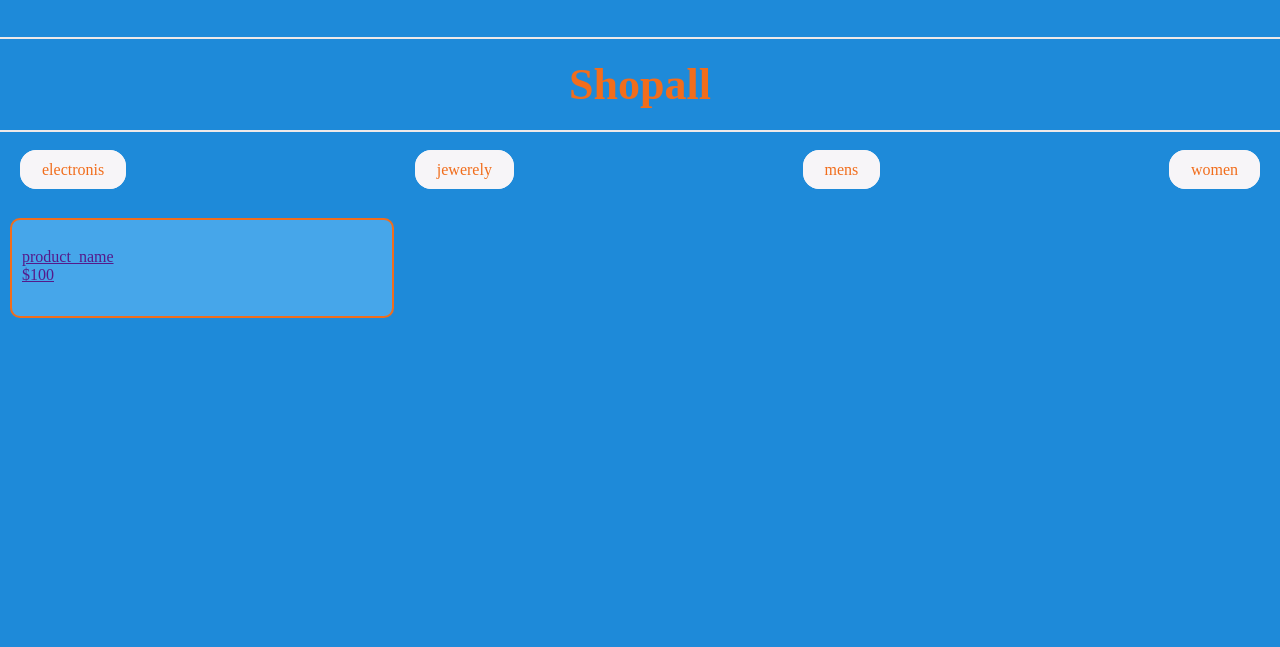
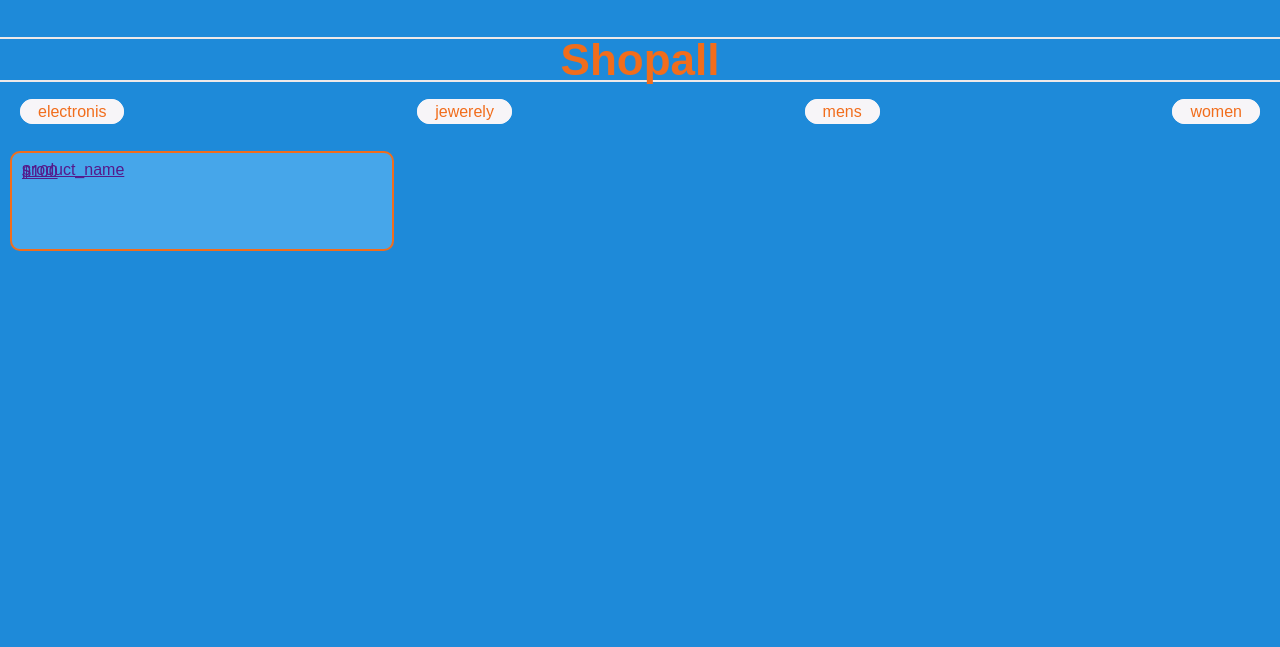
Before and after one commit to JorgePalacioD/market_place, a plain HTML site: page index.html in a window 1280 px wide. Shown: the part 77-724 px from the top of the page. Drawn offline with Linux system fonts and the light colour scheme.

Commit message:
se modifica el estilo de texto

```diff
--- a/style.css
+++ b/style.css
@@ -14,7 +14,14 @@ body {
   width: 100vw;
   height: auto;
   background-color: var(--main-color);
+  line-height: 1.2px;
+  font-family: "Nunito", sans-serif;
+  font-optical-sizing: auto;
+  font-weight: 14px;
+  font-style: normal;
+
 }
+
 
 header {
   padding: 40px 20px;
@@ -65,7 +72,13 @@ h2 {
   margin: 20px 0;
   font-size: 44px;
   color: #f16d1c;
+  line-height: 1.2px;
+  font-family: "Nunito", sans-serif;
+  font-optical-sizing: auto;
+  font-weight: 14px;
+  font-style: normal;
 }
+
 
 .product_bar {
   padding: 29px 20px;
@@ -89,7 +102,7 @@ h2 {
   border-radius: 16px;
   text-decoration: none;
   color: #f16d1c;
-  padding: 10px 21px;
+  padding: 3px 17px;
   background-color: #f7f5f8;
 }
 
```
